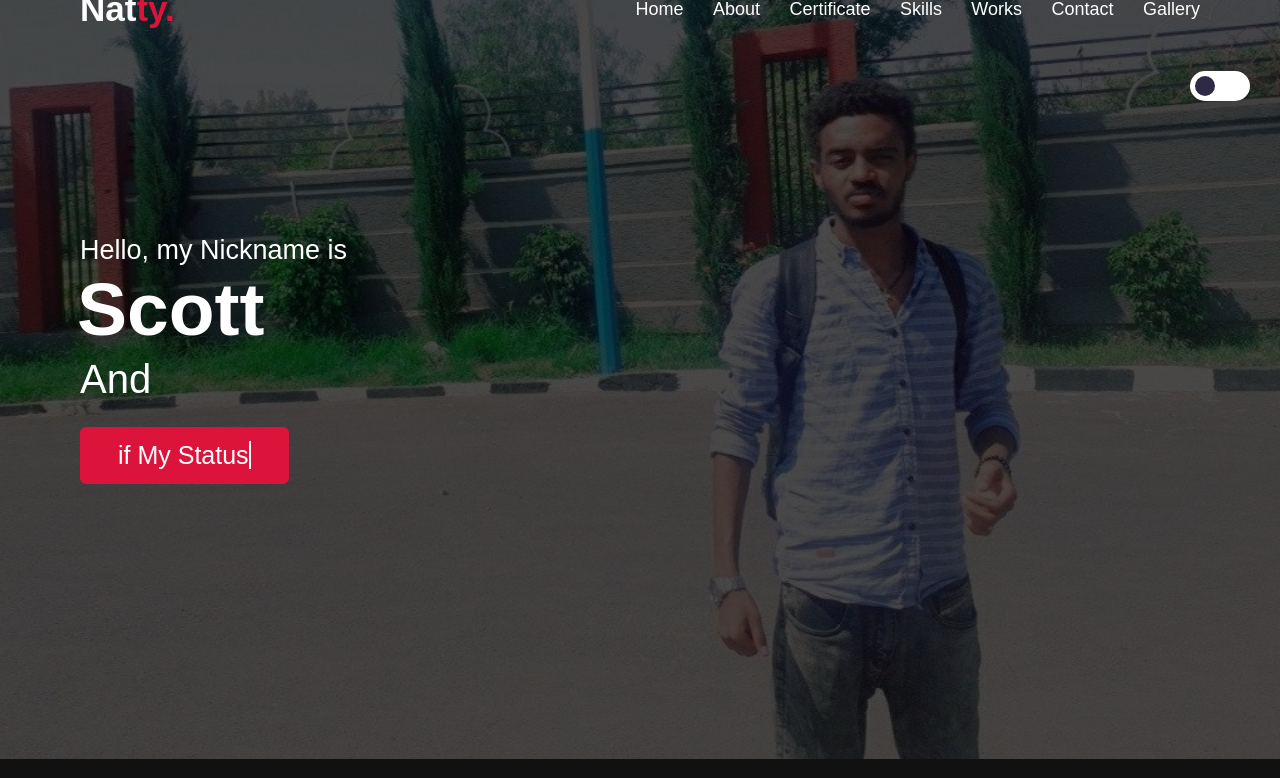
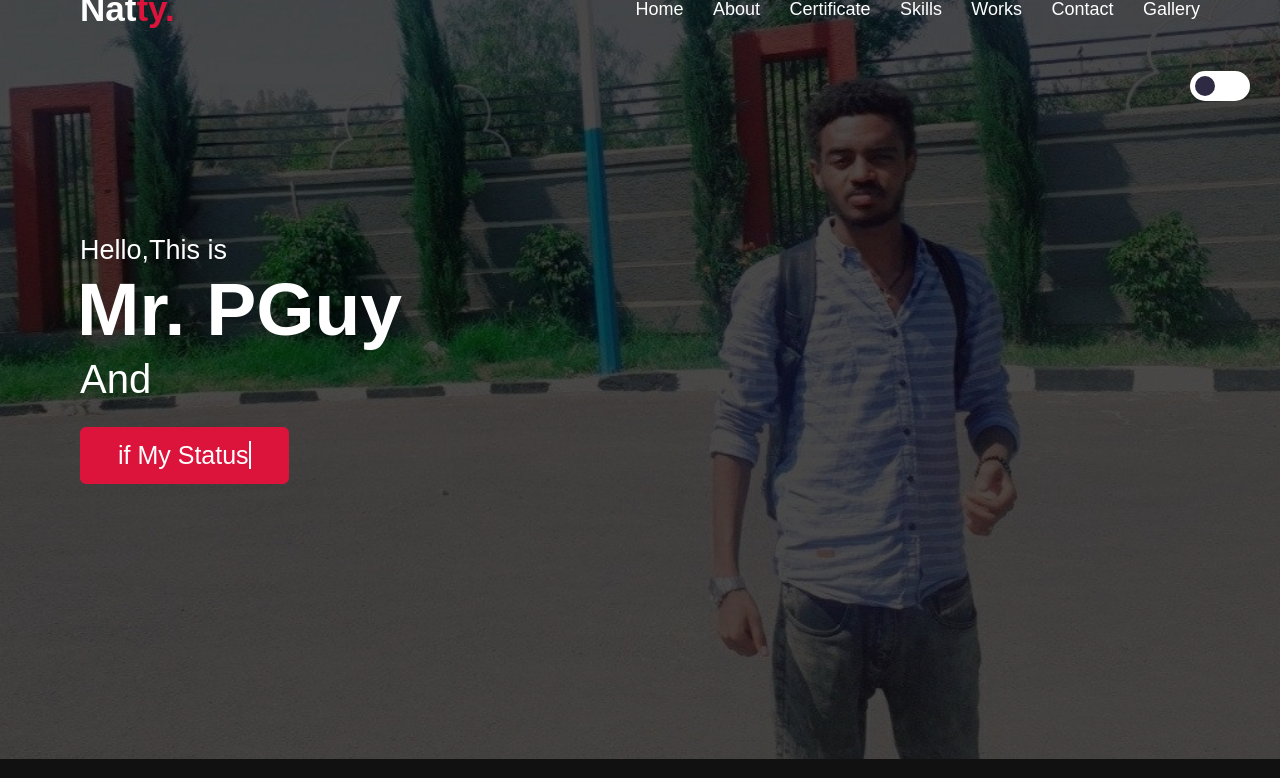
Before and after one commit to Natty4/personal-web, a plain HTML site: page index.html in a window 1280 px wide. Shown: the part 59-837 px from the top of the page. Drawn offline with Linux system fonts and the light colour scheme.

Commit message:
Update index.html

```diff
--- a/index.html
+++ b/index.html
@@ -14,7 +14,7 @@
         <meta name="author" content="Natnael Kiflu">
 
         <!-- Primary Meta Tags -->
-        <title>Natty |Personal Website</title>
+        <title>Natty | Personal Website</title>
         <meta name="title" content="Natty |Personal Website">
         <meta name="description" content="This is Natnael's personal website, who is a full stack developer, freelancer and CSE student  since its a way to grow and move forward in the future technology">
 
@@ -22,14 +22,14 @@
         <meta property="og:type" content="website">
         <meta property="og:url" content="https://metatags.io/">
         <meta property="og:title" content="Natty |Personal Website">
-        <meta property="og:description" content="This is Natnael's personal website, who is a full stack developer, freelancer and CSE student  since its a way to grow and move forward in the future technology">
+        <meta property="og:description" content="This is Natnael's personal website, who is a full stack developer(Backend API), freelancer and CSE student,  since its a way to grow and move forward in the future technology">
         <meta property="og:image" content="static/img/natty.jpg">
 
         <!-- Twitter -->
         <meta property="twitter:card" content="summary_large_image">
         <meta property="twitter:url" content="https://metatags.io/">
         <meta property="twitter:title" content="Natty |Personal Website">
-        <meta property="twitter:description" content="This is Natnael's personal website, who is a full stack developer, freelancer and CSE student  since its a way to grow and move forward in the future technology">
+        <meta property="twitter:description" content="This is Natnael's personal website, who is a full stack developer(Backend API),, freelancer and CSE student  since its a way to grow and move forward in the future technology">
         <meta property="twitter:image" content="static/img/natty.jpg">
 
         <!-- 	static -->
@@ -72,8 +72,8 @@
                         <input class="input" type="checkbox" id="switcher" />
                         <label class="label" for="switcher">switch</label>
                     </div>
-                    <div class="text-1">Hello, my Nickname is</div>
-                    <div class="text-2">Scott</div>
+                    <div class="text-1">Hello,This is</div>
+                    <div class="text-2">Mr. PGuy</div>
                     <div class="text-3">And <span class="typing"></span></div>
                     <h1>
                         <a
```
